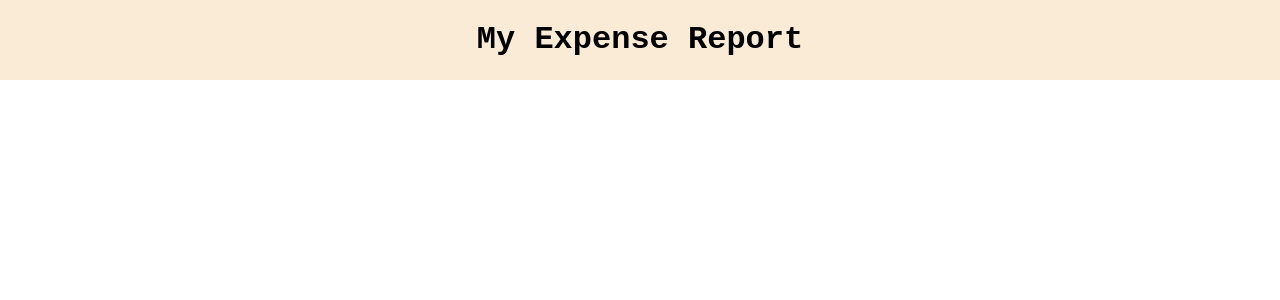
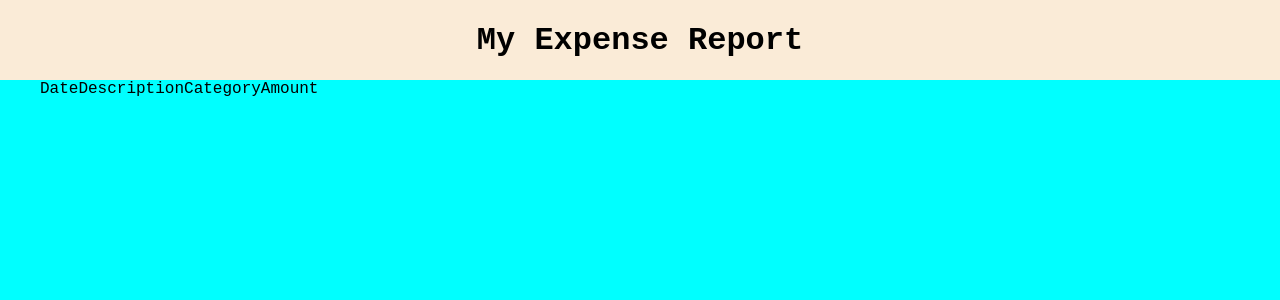
Before and after one commit to echen831/Easy-Expense-Report, a React (Create React App) app: page / in a window 1280 px wide. Shown: the top 300 px of the page. Built offline with nearby package versions, Linux system fonts and the light colour scheme.

Commit message:
add basic structure

```diff
--- a/src/App.js
+++ b/src/App.js
@@ -1,11 +1,13 @@
 import React from 'react';
-import { Header } from './Components/header'
+import { Header } from './Components/header';
+import { Report } from './Components/report';
 import './styles.css';
 
 function App() {
   return (
     <div className="App">
       <Header/>
+      <Report/>
     </div>
   );
 }
--- /dev/null
+++ b/src/Components/report.jsx
@@ -0,0 +1,17 @@
+import React from 'react';
+
+export const Report = () => {
+    return (
+        <div className="report-container">
+            <ul>
+                <div>
+                    <span>Date</span>
+                    <span>Description</span>
+                    <span>Category</span>
+                    <span>Amount</span>
+                </div>
+
+            </ul>
+        </div>
+    )
+};
--- a/src/styles.css
+++ b/src/styles.css
@@ -1,10 +1,16 @@
+body {
+    margin: 0;
+    padding: 0;
+}
+
+ul {
+    list-style: none;
+}
+
 .App {
   font-family: 'Courier New', Courier, monospace;
-};
+}
 
-h1 {
-    color: red;
-}
 
 .header-container {
   position: fixed;
@@ -12,7 +18,16 @@ h1 {
   left: 0;
   width: 100%;
   height: 10%;
-  background-color: antiquewhite;
+  background-color: rgb(250, 235, 215);
   display: flex;
   justify-content: center;
+  align-items: center;
 }
+
+
+.report-container {
+    background-color: aqua;
+    width: 100%;
+    height: 100vh;
+    padding-top: 5%;
+}
```
